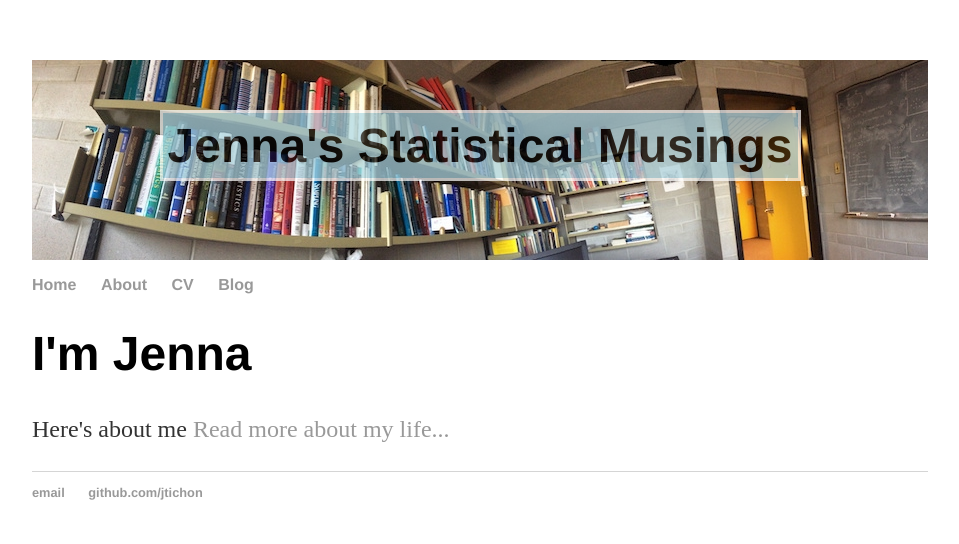
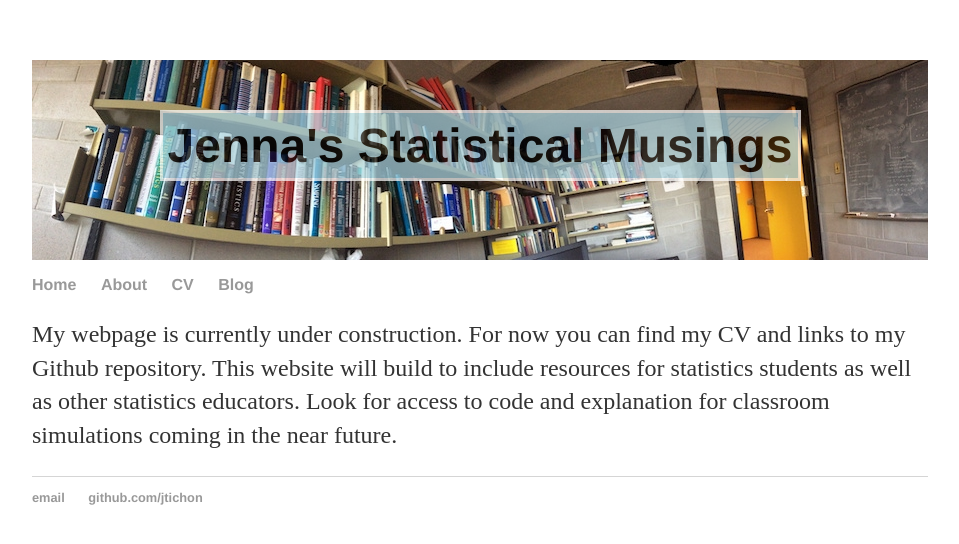
Before and after one commit to jtichon/jtichon.github.io, a Jekyll site: the page built from index.html, in a window 1280 px wide. Shown: the top 544 px of the page, without its empty margins (160-1119 px from the left). Built offline with Jekyll 4.4.1, drawn with Linux system fonts in a browser that asks for light colours.

Commit message:
Temporary welcome message

```diff
--- a/index.html
+++ b/index.html
@@ -3,6 +3,8 @@ layout: default
 title: JenNa's website
 ---
 <div class="blurb">
-	<h1>I'm Jenna</h1>
-	<p>Here's about me <a href="/about">Read more about my life...</a></p>
+	<p> My webpage is currently under construction. For now you can find my CV and
+		links to my Github repository. This website will build to include resources
+		for statistics students as well as other statistics educators. Look for access
+		to code and explanation for classroom simulations coming in the near future.
 </div><!-- /.blurb -->
```
